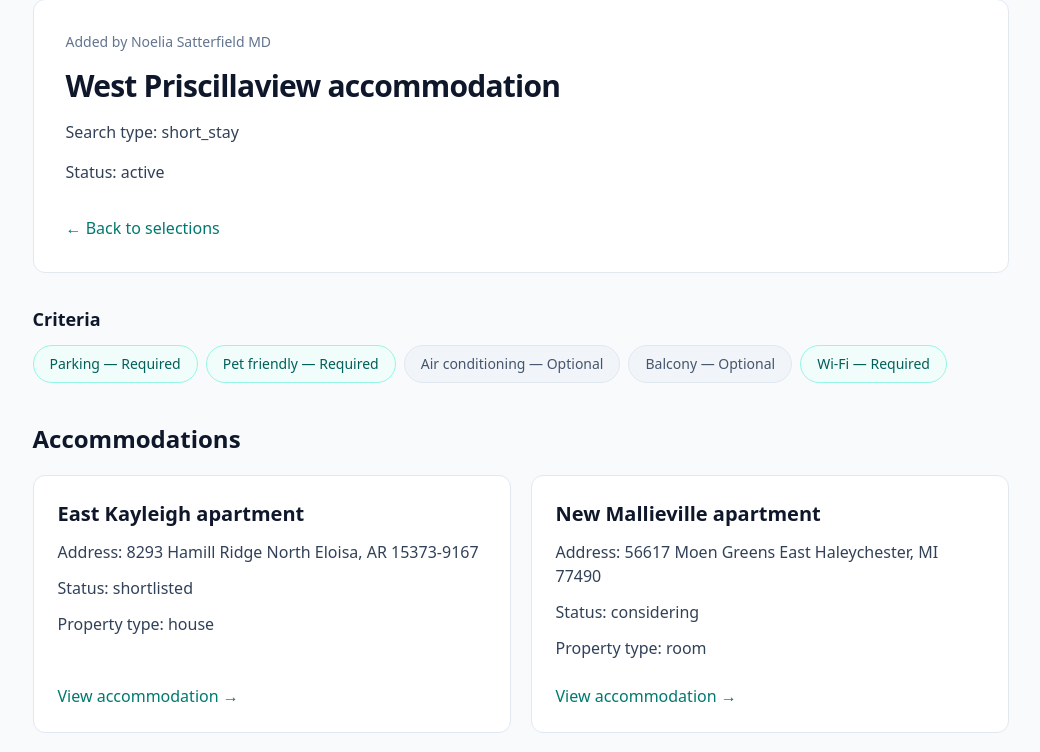
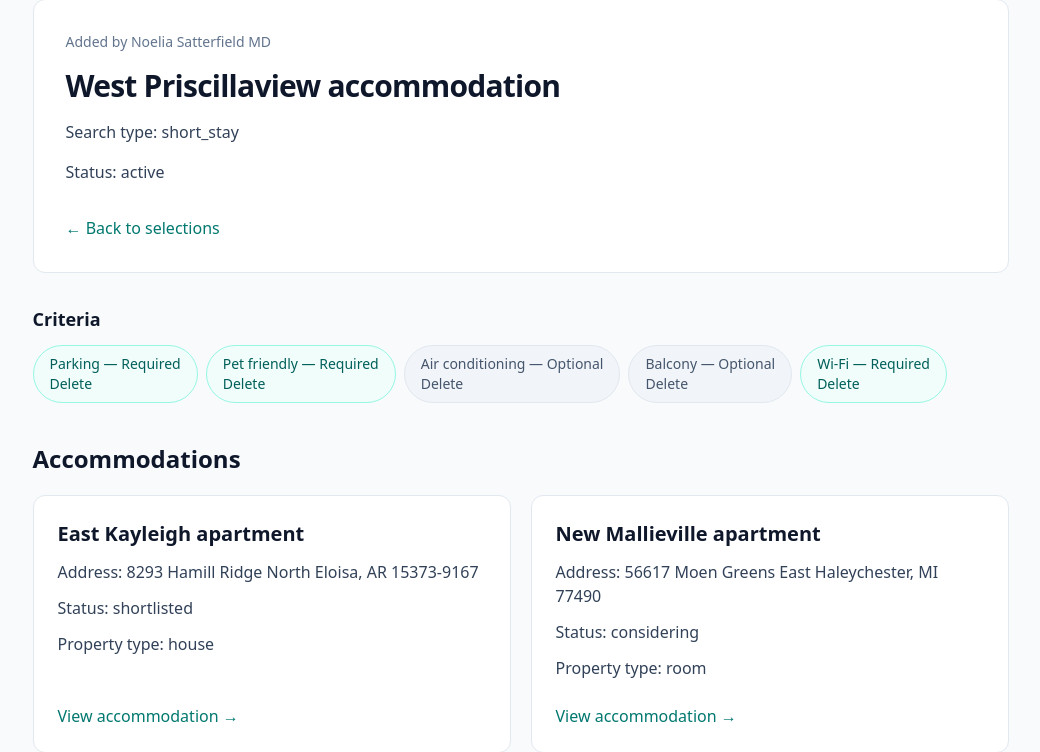
Before and after one commit to NastyaSulina/m4-laravel-app, a Laravel app: page /user/selections/1 in a window 1280 px wide. Shown: the part 106-858 px from the top of the page, without its empty margins (112-1152 px from the left). Run offline with Laravel 12, Linux system fonts and the light colour scheme; a user stored in the database is signed in; data comes from the database, SQL or seed files in the repository; some libraries are stand-ins or nearby versions.

Commit message:
FEATURE: Add criterion delete button

```diff
--- a/resources/views/userzone/selections/show.blade.php
+++ b/resources/views/userzone/selections/show.blade.php
@@ -31,6 +31,11 @@
                            {{ $criterion->is_required ? 'border-teal-200 bg-teal-50 text-teal-800' : 'border-slate-200 bg-slate-100 text-slate-600' }}"
                 >
                     {{ $criterion->title }} — {{ $criterion->is_required ? 'Required' : 'Optional' }}
+                    <form action="{{ route('userzone.criteria.destroy', $criterion) }}" method="post">
+                        @method('delete')
+                        @csrf
+                        <button type="submit">Delete</button>
+                    </form>
                 </li>
             @endforeach
         </ul>
```
Also changed, not shown: tests/Feature/SelectionShowTest.php (+5 -1 lines).
